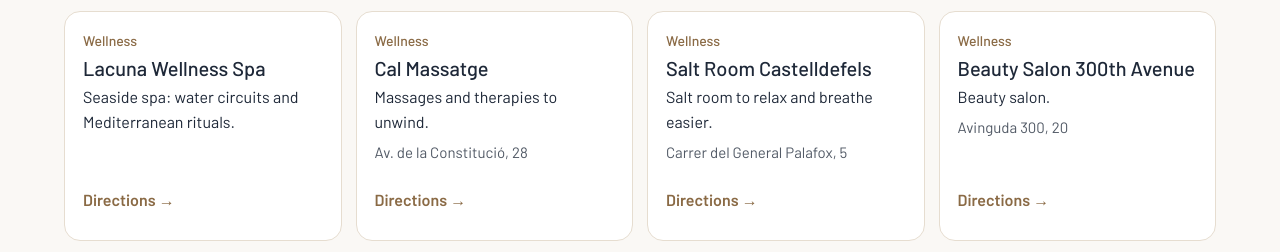
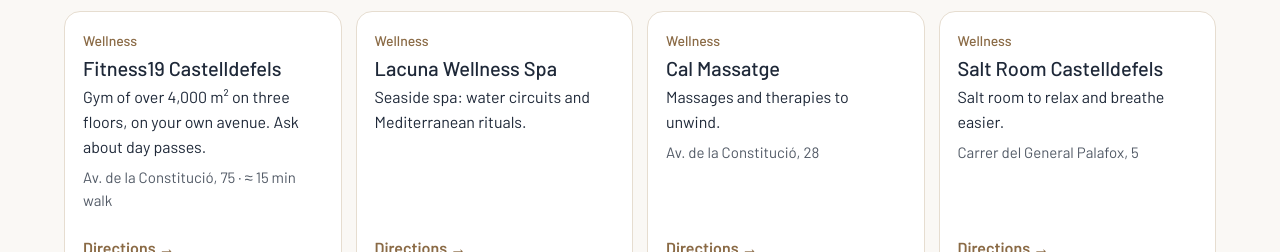
Before and after one commit to Artbcn/castelldefels, a plain HTML site: page index.html in a window 1280 px wide. Shown: the part 3792-4044 px from the top of the page. Drawn offline with Linux system fonts and the light colour scheme.

Commit message:
Fitness19
Co-Authored-By: Claude Opus 5.5 <noreply@anthropic.com>
Claude-Session: https://claude.ai/code/session_01823DxZGSdovscrBfenvnuP

```diff
--- a/index.html
+++ b/index.html
@@ -198,6 +198,7 @@ const P=[
 {c:"mkt",n:"Cal Fruitós",a:"Carrer Major, 3",d:["Fruta y verdura fresca de proximidad.","Fresh local fruit and vegetables.","Fruits et légumes frais de la région.","Fruita i verdura fresca de proximitat."]},
 {c:"mkt",n:"Superverd",a:"Av. de Manuel Girona, 18",d:["Producto fresco de proximidad y gran variedad de encurtidos.","Fresh local produce and a wide range of pickles.","Produits frais locaux et grand choix de conserves au vinaigre.","Producte fresc de proximitat i gran varietat d'encurtits."]},
 {c:"mkt",n:"Carnisseria Soler",a:"Carrer de Juan de la Cierva, 11",d:["Carnicería tradicional desde 1965, ideal para una barbacoa.","Traditional butcher since 1965 — great for a barbecue.","Boucherie traditionnelle depuis 1965, idéale pour un barbecue.","Carnisseria tradicional des de 1965, ideal per a una barbacoa."]},
+{c:"well",n:"Fitness19 Castelldefels",a:"Av. de la Constitució, 75",t:15,d:["Gimnasio de más de 4.000 m² en tres plantas, en tu misma avenida. Pregunta por el acceso de día.", "Gym of over 4,000 m² on three floors, on your own avenue. Ask about day passes.", "Salle de sport de plus de 4 000 m² sur trois étages, sur votre avenue. Renseignez-vous sur l'accès à la journée.", "Gimnàs de més de 4.000 m² en tres plantes, a la teva mateixa avinguda. Pregunta per l'accés d'un dia."]},
 {c:"well",n:"Lacuna Wellness Spa",d:["Spa junto al mar: circuitos de agua y rituales mediterráneos.","Seaside spa: water circuits and Mediterranean rituals.","Spa en bord de mer : parcours aquatiques et rituels méditerranéens.","Spa vora el mar: circuits d'aigües i rituals mediterranis."]},
 {c:"well",n:"Yoga One Castelldefels",a:"Av. de la Constitució, 190",near:1,d:["Clases de yoga a pocos pasos del edificio.","Yoga classes a short walk from the building.","Cours de yoga à quelques pas de l'immeuble.","Classes de ioga a poques passes de l'edifici."]},
 {c:"well",n:"Cal Massatge",a:"Av. de la Constitució, 28",d:["Masajes y terapias para desconectar.","Massages and therapies to unwind.","Massages et soins pour décompresser.","Massatges i teràpies per desconnectar."]},
```
